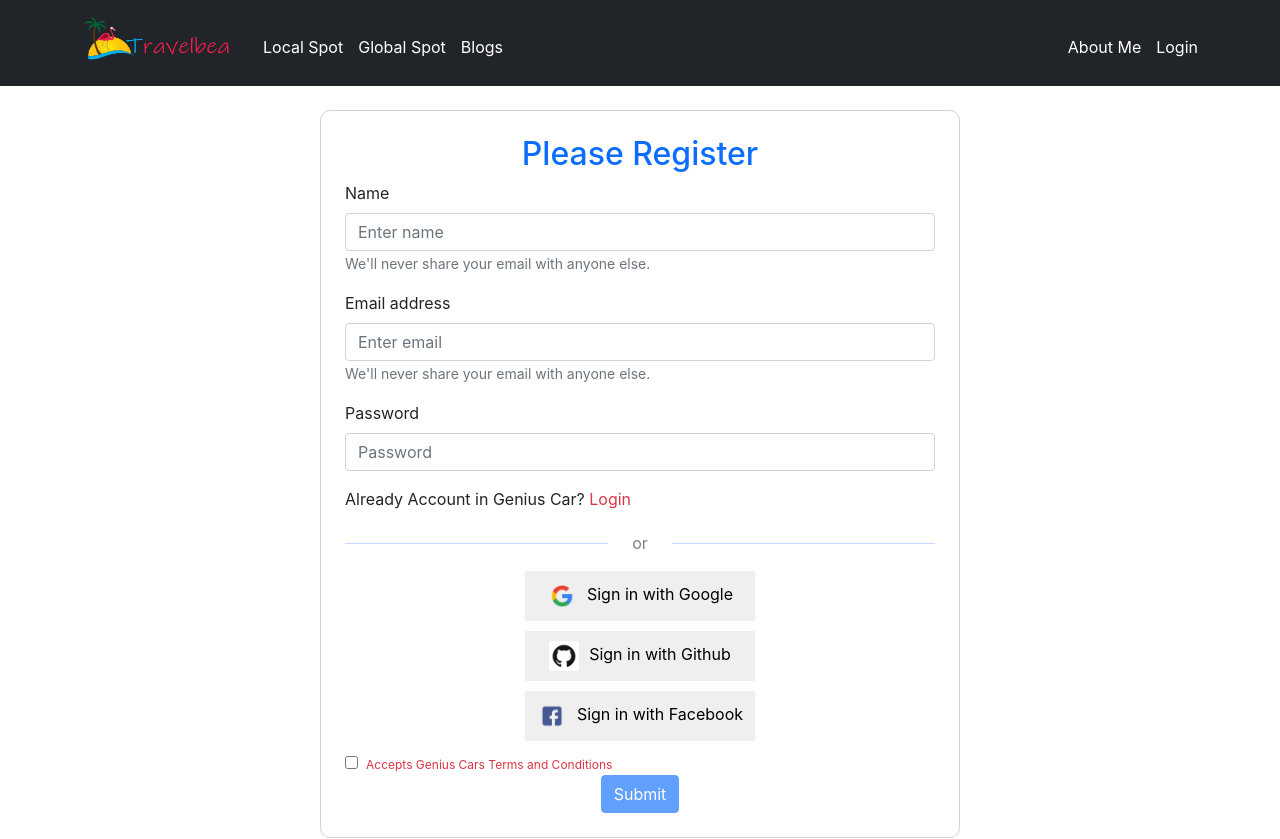
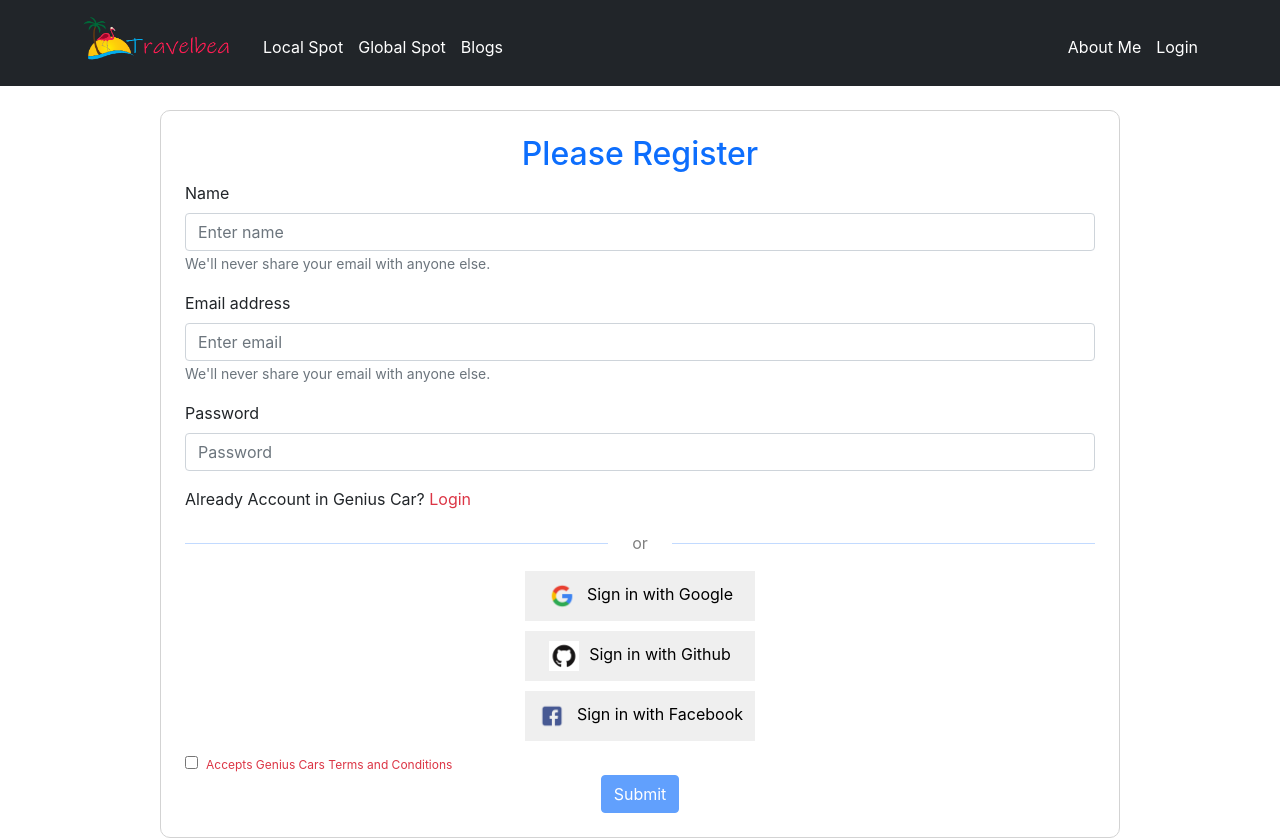
Before and after one commit to akilinjamam/assignment-10, a React (Create React App) app: page /register in a window 1280 px wide. Shown: the top 839 px of the page. Built offline with nearby package versions, Linux system fonts and the light colour scheme; no server answers.

Commit message:
responsive updated

```diff
--- a/src/Component/Login/Login.js
+++ b/src/Component/Login/Login.js
@@ -70,7 +70,7 @@ const Login = () => {
         navigate('/register')
     }
     return (
-        <div style={{ border: '1px solid lightgray', borderRadius: '10px' }} className='mx-auto w-50 p-4'>
+        <div style={{ border: '1px solid lightgray', borderRadius: '10px' }} className='mx-auto w-75 p-4 login'>
             <h2 className='text-center text-primary'>Please Login</h2>
             <Form onSubmit={handleSubmit}>
                 <Form.Group className="mb-3" controlId="formBasicEmail">
--- a/src/Component/Register/Register.js
+++ b/src/Component/Register/Register.js
@@ -49,7 +49,7 @@ const Register = () => {
 
 
     return (
-        <div style={{ border: '1px solid lightgray', borderRadius: '10px' }} className='mx-auto w-50 p-4'>
+        <div style={{ border: '1px solid lightgray', borderRadius: '10px' }} className='mx-auto w-75 p-4'>
             <h2 className='text-center text-primary'>Please Register</h2>
             <Form onSubmit={handleRegister}>
 
```
